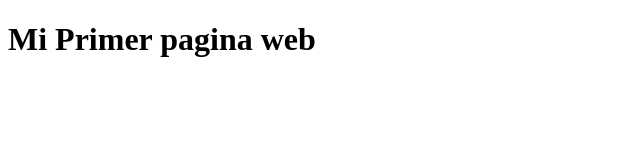
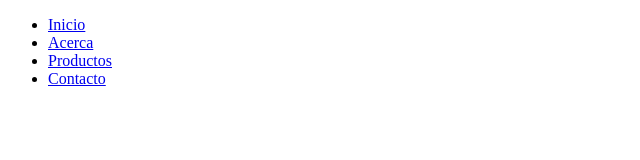
Before and after one commit to randallsto/MiPrimerPagWeb, a plain HTML site: page index.html in a window 1280 px wide. Shown: the whole page, without its empty margins (0-640 px from the left). Drawn offline with Linux system fonts and the light colour scheme.

Commit message:
modificacion de body

```diff
--- a/index.html
+++ b/index.html
@@ -7,6 +7,15 @@
     <title>Document</title>
 </head>
 <body>
-    <h1>Mi Primer pagina web</h1>
+    <main>
+        <nav>
+            <ul>
+                <li><a href="#">Inicio</a></li>
+                <li><a href="#">Acerca</a></li>
+                <li><a href="#">Productos</a></li>
+                <li><a href="#">Contacto</a></li>
+            </ul>
+        </nav>
+    </main>
 </body>
 </html>
```
